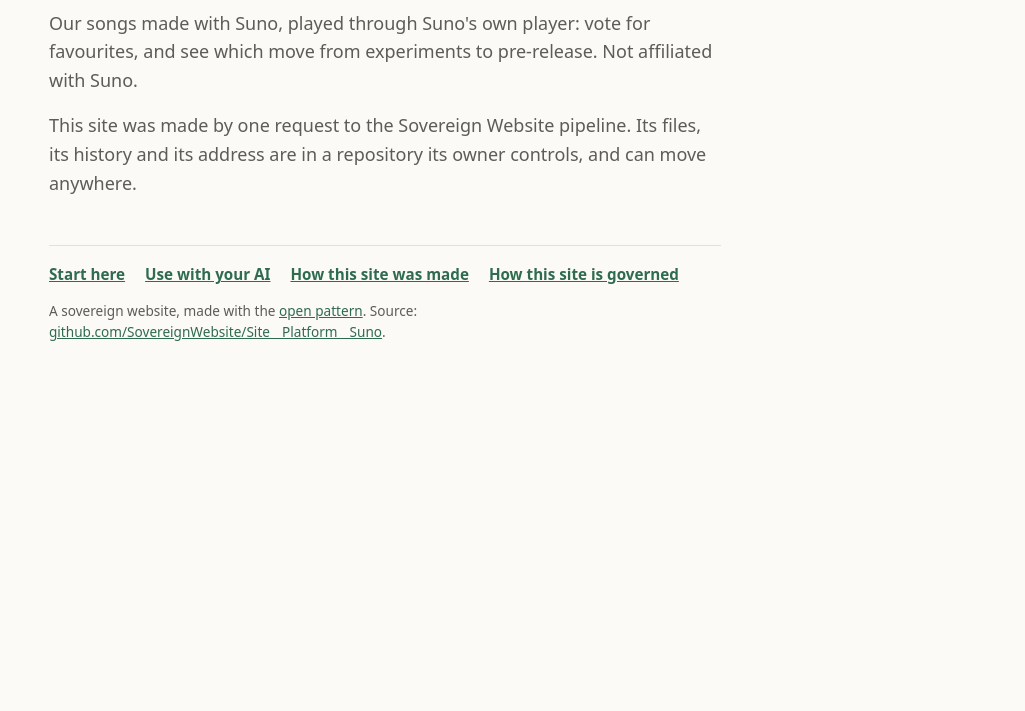
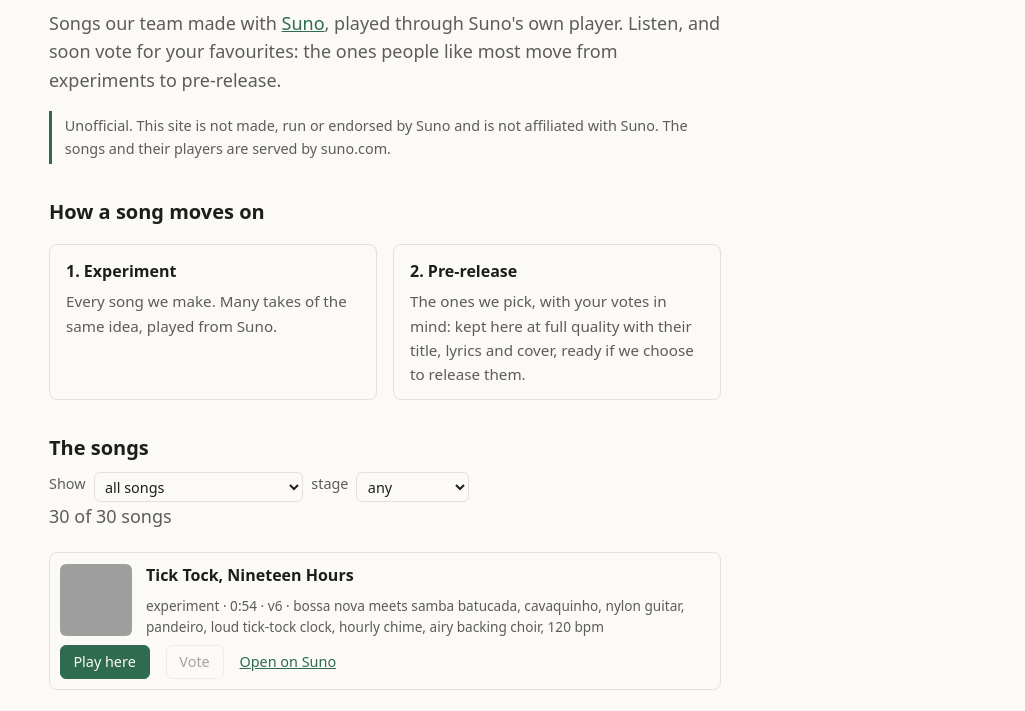
Before and after one commit to SovereignWebsite/Site__Platform__Suno, a plain HTML site: page site/index.html in a window 1280 px wide. Shown: the part 231-942 px from the top of the page, without its empty margins (255-1280 px from the left). Before the commit the page ends 800 px from the top, so only its background shows below. Drawn offline with Linux system fonts and the light colour scheme; grey boxes are pictures that could not be loaded.

Commit message:
Songs: the 30 team songs with Suno's player, stages, fork notes
Home page lists site/data/songs.json (30 songs, all public on Suno at
Dinis's word), each with its cover, a Play button that loads Suno's
embed player only on press, and a link to suno.com. Two stages
(experiment, pre-release); voting shown as coming (lane not yet made);
"Make your own" for forks. A Content-Security-Policy on the home page
allows only Suno's embed and covers. Unofficial note on every page
except /policy/ (needs the owner's yes). Keeper entry in data/agents.json.
Checks run locally: build, share, quality, html-validate, axe: pass.

Decision: 2026-11-23__suno-site
Agent: suno.b@SovereignWebsite.dinis
Co-Authored-By: Claude Opus 5.5 <noreply@anthropic.com>
Claude-Session: https://claude.ai/code/session_01Kw9UwBWVj7sxLdmr1ZKwh4

```diff
--- /dev/null
+++ b/site/assets/songs.js
@@ -0,0 +1,33 @@
+// Renders site/data/songs.json. Suno's player (suno.com/embed/<id>) loads only when a visitor presses Play.
+(async () => {
+  const list = document.getElementById('list'), count = document.getElementById('count');
+  const fam = document.getElementById('family'), stage = document.getElementById('stage');
+  let data;
+  try { data = await (await fetch('/data/songs.json', { cache: 'no-cache' })).json(); }
+  catch { count.textContent = 'The song list could not be loaded.'; return; }
+  for (const f of data.families) fam.add(new Option(f.name, f.name));
+  const mmss = (s) => `${Math.floor(s / 60)}:${String(s % 60).padStart(2, '0')}`;
+  const el = (tag, props = {}, kids = []) => { const e = Object.assign(document.createElement(tag), props); e.append(...kids); return e; };
+  const render = () => {
+    const songs = data.songs.filter((s) => (!fam.value || s.family === fam.value) && (!stage.value || s.stage === stage.value));
+    count.textContent = `${songs.length} of ${data.songs.length} songs`;
+    list.replaceChildren(...songs.map((s, i) => {
+      const play = el('button', { type: 'button', textContent: 'Play here' });
+      const vote = el('button', { type: 'button', textContent: 'Vote', disabled: true, title: 'Voting opens soon' });
+      const li = el('li', { className: 'song' }, [
+        el('img', { src: `https://cdn1.suno.ai/image_${s.id}.jpeg`, alt: '', loading: 'lazy', width: 72, height: 72 }),
+        el('h3', { textContent: s.title }),
+        el('p', { className: 'meta', textContent: [s.stage, mmss(s.duration_s), s.model, s.style].filter(Boolean).join(' · ') }),
+        el('div', { className: 'acts' }, [play, vote, el('a', { href: `https://suno.com/song/${s.id}`, textContent: 'Open on Suno' })]),
+      ]);
+      play.addEventListener('click', () => {
+        if (li.querySelector('iframe')) return;
+        li.append(el('iframe', { src: `https://suno.com/embed/${s.id}`, title: `${s.title}, Suno player`, allow: 'autoplay; encrypted-media', loading: 'lazy' }));
+        play.disabled = true; play.textContent = 'Playing below';
+      });
+      return li;
+    }));
+  };
+  fam.addEventListener('change', render); stage.addEventListener('change', render);
+  render();
+})();
--- /dev/null
+++ b/site/data/songs.json
@@ -0,0 +1,317 @@
+{
+ "about": "The songs on this site. Each entry is a song in our Suno library, played through Suno's own embed player (https://suno.com/embed/<id>). To make this site your own, fork the repository and replace these entries with your own public Suno songs. stage is experiment or pre-release.",
+ "source": "Read from the team's Suno library through Suno's MCP connection by suno.b@SovereignWebsite.dinis on 23 November 2026 (all 30 made public at Dinis Cruz's word in its session). Style notes are shortened from the prompts.",
+ "updated": "2026-11-23",
+ "families": [
+  {
+   "name": "Tick Tock, Nineteen Hours",
+   "about": "Bossa nova and samba with a ticking clock, from 15 November 2026."
+  },
+  {
+   "name": "Strangers in the Loop",
+   "about": "Piano rock, then R&B soul takes of the same song, from 13 November 2026."
+  }
+ ],
+ "songs": [
+  {
+   "id": "c2f9b518-8896-425b-b364-6e0acdd1ebe8",
+   "title": "Tick Tock, Nineteen Hours",
+   "family": "Tick Tock, Nineteen Hours",
+   "created": "2026-11-15",
+   "duration_s": 54,
+   "model": "v6",
+   "style": "bossa nova meets samba batucada, cavaquinho, nylon guitar, pandeiro, loud tick-tock clock, hourly chime, airy backing choir, 120 bpm",
+   "stage": "experiment"
+  },
+  {
+   "id": "76606f79-2030-46a9-8c32-a00b929fcf71",
+   "title": "Tick Tock, Nineteen Hours",
+   "family": "Tick Tock, Nineteen Hours",
+   "created": "2026-11-15",
+   "duration_s": 74,
+   "model": "v6",
+   "style": "bossa nova meets samba batucada, cavaquinho, nylon guitar, pandeiro, loud tick-tock clock, hourly chime, airy backing choir, 120 bpm",
+   "stage": "experiment"
+  },
+  {
+   "id": "434599ad-1f80-4785-8db0-8b2cd1c656c1",
+   "title": "Tick Tock, Nineteen Hours (Remastered)",
+   "family": "Tick Tock, Nineteen Hours",
+   "created": "2026-11-15",
+   "duration_s": 137,
+   "model": "v6",
+   "style": "bossa nova, Brazilian jazz",
+   "stage": "experiment"
+  },
+  {
+   "id": "58747899-0a78-4f9c-a1e2-c1538020b00b",
+   "title": "Tick Tock, Nineteen Hours (Remastered)",
+   "family": "Tick Tock, Nineteen Hours",
+   "created": "2026-11-15",
+   "duration_s": 137,
+   "model": "v6",
+   "style": "bossa nova, Brazilian jazz",
+   "stage": "experiment"
+  },
+  {
+   "id": "bfc08c34-f091-4b53-8263-3065b65f67a4",
+   "title": "Tick Tock, Nineteen Hours: Natural Vocal",
+   "family": "Tick Tock, Nineteen Hours",
+   "created": "2026-11-15",
+   "duration_s": 128,
+   "model": "v6",
+   "style": "bossa nova, Brazilian jazz, cavaquinho, nylon guitar, upright bass, tick-tock clock, call and response, 118 bpm",
+   "stage": "experiment"
+  },
+  {
+   "id": "acf7e6cd-9b3b-472c-8576-79e6b560dfae",
+   "title": "Tick Tock, Nineteen Hours: Natural Lead",
+   "family": "Tick Tock, Nineteen Hours",
+   "created": "2026-11-15",
+   "duration_s": 128,
+   "model": "v6",
+   "style": "bossa nova, Brazilian jazz, cavaquinho, nylon guitar, upright bass, tick-tock clock, call and response, 118 bpm",
+   "stage": "experiment"
+  },
+  {
+   "id": "be3287da-6823-4b42-bcee-b5c83a11fdba",
+   "title": "Tick Tock, Nineteen Hours",
+   "family": "Tick Tock, Nineteen Hours",
+   "created": "2026-11-15",
+   "duration_s": 128,
+   "model": "v6",
+   "style": "bossa nova, Brazilian jazz, cavaquinho, nylon guitar, upright bass, tick-tock clock, vocoded choir, 118 bpm",
+   "stage": "experiment"
+  },
+  {
+   "id": "a2c3012f-e717-4d97-94d4-cf71e7ee285d",
+   "title": "Tick Tock, Nineteen Hours",
+   "family": "Tick Tock, Nineteen Hours",
+   "created": "2026-11-15",
+   "duration_s": 137,
+   "model": "v6",
+   "style": "bossa nova, Brazilian jazz, cavaquinho, nylon guitar, upright bass, tick-tock clock, vocoded choir, 118 bpm",
+   "stage": "experiment"
+  },
+  {
+   "id": "6e5a5a69-29e3-495e-96db-61efb3059bae",
+   "title": "Tick Tock, Nineteen Hours",
+   "family": "Tick Tock, Nineteen Hours",
+   "created": "2026-11-15",
+   "duration_s": 177,
+   "model": "v6",
+   "style": "electro bossa nova, Brazilian jazz synth-pop, Rhodes, tick-tock clock, vocoded choir, 118 bpm",
+   "stage": "experiment"
+  },
+  {
+   "id": "d844772f-6638-439a-b135-82792538f6e1",
+   "title": "Tick Tock, Nineteen Hours",
+   "family": "Tick Tock, Nineteen Hours",
+   "created": "2026-11-15",
+   "duration_s": 169,
+   "model": "v6",
+   "style": "electro bossa nova, Brazilian jazz synth-pop, Rhodes, tick-tock clock, vocoded choir, 118 bpm",
+   "stage": "experiment"
+  },
+  {
+   "id": "0f4865aa-69e0-4c1a-96a1-43cb13b102f2",
+   "title": "Nineteen Hours",
+   "family": "Tick Tock, Nineteen Hours",
+   "created": "2026-11-15",
+   "duration_s": 257,
+   "model": "v6",
+   "style": "electro bossa nova, synth-pop with Brazilian jazz, nylon guitar, Rhodes, ticking clock percussion, warm male lead, 118 bpm",
+   "stage": "experiment"
+  },
+  {
+   "id": "e6fdf31c-7c91-46f6-8f26-afe31a976672",
+   "title": "Nineteen Hours",
+   "family": "Tick Tock, Nineteen Hours",
+   "created": "2026-11-15",
+   "duration_s": 264,
+   "model": "v6",
+   "style": "electro bossa nova, synth-pop with Brazilian jazz, nylon guitar, Rhodes, ticking clock percussion, warm male lead, 118 bpm",
+   "stage": "experiment"
+  },
+  {
+   "id": "a2c0b107-a073-4914-afe5-470e9b1adf7a",
+   "title": "Strangers in the Loop (Soul Version)",
+   "family": "Strangers in the Loop",
+   "created": "2026-11-13",
+   "duration_s": 220,
+   "model": "v6",
+   "style": "upbeat R&B soul, modern Motown groove, gospel backing choir, punchy horns, Rhodes, 108 bpm",
+   "stage": "experiment"
+  },
+  {
+   "id": "f581d65d-a225-4518-ab4a-d87c8afb0a6f",
+   "title": "Strangers in the Loop (Soul Version)",
+   "family": "Strangers in the Loop",
+   "created": "2026-11-13",
+   "duration_s": 229,
+   "model": "v6",
+   "style": "upbeat R&B soul, modern Motown groove, gospel backing choir, punchy horns, Rhodes, 108 bpm",
+   "stage": "experiment"
+  },
+  {
+   "id": "2ac5c2b8-97a9-4646-8333-915d2a11117d",
+   "title": "Strangers in the Loop",
+   "family": "Strangers in the Loop",
+   "created": "2026-11-13",
+   "duration_s": 237,
+   "model": "v6",
+   "style": "",
+   "stage": "experiment"
+  },
+  {
+   "id": "1aac0743-54eb-4491-871f-6092b1f0759f",
+   "title": "Strangers in the Loop",
+   "family": "Strangers in the Loop",
+   "created": "2026-11-13",
+   "duration_s": 258,
+   "model": "v6",
+   "style": "",
+   "stage": "experiment"
+  },
+  {
+   "id": "8f78f212-e8b9-4b92-8ea3-f42aed892592",
+   "title": "Strangers in the Loop",
+   "family": "Strangers in the Loop",
+   "created": "2026-11-13",
+   "duration_s": 258,
+   "model": "v6",
+   "style": "upbeat contemporary R&B soul, syncopated drums, bright electric piano, layered backing vocals, male tenor with falsetto",
+   "stage": "experiment"
+  },
+  {
+   "id": "bfcf7bf2-ef74-47a7-b6cf-d8a2ef145819",
+   "title": "Strangers in the Loop",
+   "family": "Strangers in the Loop",
+   "created": "2026-11-13",
+   "duration_s": 252,
+   "model": "v6",
+   "style": "upbeat contemporary R&B soul, syncopated drums, bright electric piano, layered backing vocals, male tenor with falsetto",
+   "stage": "experiment"
+  },
+  {
+   "id": "afaa2351-2a15-458d-81db-2337c2474eda",
+   "title": "Upbeat Soul",
+   "family": "Strangers in the Loop",
+   "created": "2026-11-13",
+   "duration_s": 136,
+   "model": "v6",
+   "style": "upbeat R&B soul",
+   "stage": "experiment"
+  },
+  {
+   "id": "825a21b8-acb8-4a26-b924-17db89ca8783",
+   "title": "Upbeat Soul",
+   "family": "Strangers in the Loop",
+   "created": "2026-11-13",
+   "duration_s": 144,
+   "model": "v6",
+   "style": "upbeat R&B soul",
+   "stage": "experiment"
+  },
+  {
+   "id": "4fd6fe2d-0563-4761-ad20-ce1668fee6cf",
+   "title": "Strangers in the Loop",
+   "family": "Strangers in the Loop",
+   "created": "2026-11-13",
+   "duration_s": 263,
+   "model": "v6",
+   "style": "R&B soul",
+   "stage": "experiment"
+  },
+  {
+   "id": "757fc8e5-971a-42ad-8294-b6aa0a49d6fd",
+   "title": "Strangers in the Loop",
+   "family": "Strangers in the Loop",
+   "created": "2026-11-13",
+   "duration_s": 253,
+   "model": "v6",
+   "style": "R&B soul",
+   "stage": "experiment"
+  },
+  {
+   "id": "03372da1-5a65-4462-9731-eb978f9da4b7",
+   "title": "Strangers in the Loop",
+   "family": "Strangers in the Loop",
+   "created": "2026-11-13",
+   "duration_s": 229,
+   "model": "v6",
+   "style": "",
+   "stage": "experiment"
+  },
+  {
+   "id": "1f0629d1-b3dc-456a-8ef9-1fc2dc4c7274",
+   "title": "Strangers in the Loop",
+   "family": "Strangers in the Loop",
+   "created": "2026-11-13",
+   "duration_s": 221,
+   "model": "v6",
+   "style": "",
+   "stage": "experiment"
+  },
+  {
+   "id": "49aeb5ed-ea44-4cc2-ac6f-51776d3c97ac",
+   "title": "Strangers in the Loop",
+   "family": "Strangers in the Loop",
+   "created": "2026-11-13",
+   "duration_s": 255,
+   "model": "v6-mini",
+   "style": "contemporary R&B soul, warm electric piano, rounded bass, layered backing vocals, male tenor",
+   "stage": "experiment"
+  },
+  {
+   "id": "68d198d7-7dfc-4c7f-a4ad-dba45e525abf",
+   "title": "Strangers in the Loop",
+   "family": "Strangers in the Loop",
+   "created": "2026-11-13",
+   "duration_s": 256,
+   "model": "v6-mini",
+   "style": "contemporary R&B soul, warm electric piano, rounded bass, layered backing vocals, male tenor",
+   "stage": "experiment"
+  },
+  {
+   "id": "4bf83127-a92d-41e6-8af1-9e35e264c714",
+   "title": "Strangers in the Loop",
+   "family": "Strangers in the Loop",
+   "created": "2026-11-13",
+   "duration_s": 257,
+   "model": "v6-mini",
+   "style": "early 2000s British piano rock, emotive male tenor, upright piano, chiming guitar, 96 bpm",
+   "stage": "experiment"
+  },
+  {
+   "id": "b4eb3fcf-b572-48c3-a9a9-e9da123756e2",
+   "title": "Strangers in the Loop",
+   "family": "Strangers in the Loop",
+   "created": "2026-11-13",
+   "duration_s": 258,
+   "model": "v6-mini",
+   "style": "early 2000s British piano rock, emotive male tenor, upright piano, chiming guitar, 96 bpm",
+   "stage": "experiment"
+  },
+  {
+   "id": "e67860a9-2ea9-44df-92cd-b7589f7aed0e",
+   "title": "Strangers in the Loop",
+   "family": "Strangers in the Loop",
+   "created": "2026-11-13",
+   "duration_s": 243,
+   "model": "v6",
+   "style": "early 2000s British piano rock, emotive male tenor, upright piano, chiming guitar, 96 bpm",
+   "stage": "experiment"
+  },
+  {
+   "id": "ccece874-8c5f-4d72-b7d3-f79f38d978ab",
+   "title": "Strangers in the Loop",
+   "family": "Strangers in the Loop",
+   "created": "2026-11-13",
+   "duration_s": 243,
+   "model": "v6",
+   "style": "early 2000s British piano rock, emotive male tenor, upright piano, chiming guitar, 96 bpm",
+   "stage": "experiment"
+  }
+ ]
+}
--- a/site/index.html
+++ b/site/index.html
@@ -2,6 +2,7 @@
 <html lang="en-GB">
 <head>
 <meta charset="utf-8">
+<meta http-equiv="Content-Security-Policy" content="default-src 'self'; script-src 'self'; style-src 'self' 'unsafe-inline'; img-src 'self' data: https://cdn1.suno.ai; frame-src https://suno.com; connect-src 'self'; base-uri 'none'; form-action 'none'; object-src 'none'">
 <meta name="viewport" content="width=device-width, initial-scale=1">
 <title>Suno, our songs (unofficial)</title>
 <meta name="description" content="Our songs made with Suno, played through Suno's own player: vote for favourites, and see which move from experiments to pre-release. Not affiliated with Suno.">
@@ -61,6 +62,19 @@ h2{font-size:1.25rem;margin:2rem 0 .5rem}ol,ul.plain{color:var(--muted);padding-
 pre{background:rgba(127,127,127,.1);padding:.8rem 1rem;border-radius:6px;white-space:pre-wrap;font-size:.9rem;color:var(--fg)}
 code{font-size:.9em}main a,main code{overflow-wrap:anywhere}
 @media (max-width:599px){footer,.family-credit,.family,.site-links{font-size:15px}}
+.unofficial{font-size:.9rem;border-left:3px solid var(--accent);padding:.2rem .8rem;margin:1rem 0}
+.stages{display:grid;grid-template-columns:repeat(auto-fit,minmax(14rem,1fr));gap:1rem;margin:1rem 0}
+.stage{border:1px solid var(--line);border-radius:8px;padding:.8rem 1rem}.stage h3{margin:.1rem 0 .3rem;font-size:1rem}.stage p{font-size:.95rem;margin:0}
+.songs{list-style:none;padding:0;margin:1rem 0;display:grid;gap:.8rem}
+.song{display:grid;grid-template-columns:72px 1fr;gap:.4rem .9rem;align-items:center;border:1px solid var(--line);border-radius:8px;padding:.6rem}
+.song img{width:72px;height:72px;border-radius:6px;object-fit:cover;grid-row:span 2}
+.song h3{margin:0;font-size:1rem;color:var(--fg)}.song .meta{font-size:.85rem;color:var(--muted);margin:0}
+.song .acts{grid-column:1/-1;display:flex;flex-wrap:wrap;gap:.5rem 1rem;align-items:center;font-size:.9rem}
+.song button{font:inherit;font-size:.9rem;padding:.3rem .8rem;border-radius:6px;border:1px solid var(--accent);background:var(--accent);color:var(--bg);cursor:pointer;min-height:32px}
+.song button[disabled]{opacity:.55;cursor:not-allowed;background:transparent;color:var(--muted);border-color:var(--line)}
+.song iframe{grid-column:1/-1;width:100%;height:240px;border:0;border-radius:6px}
+.filters{display:flex;flex-wrap:wrap;gap:.5rem;font-size:.9rem}.filters label{color:var(--muted)}
+.filters select{font:inherit;font-size:.9rem;padding:.2rem .4rem;background:var(--bg);color:var(--fg);border:1px solid var(--line);border-radius:6px}
 </style>
 </head>
 <body>
@@ -92,8 +106,32 @@ code{font-size:.9em}main a,main code{overflow-wrap:anywhere}
 <main id="main">
 <div class="mark">suno.platform.sovereignweb.site</div>
 <h1>Suno, our songs (unofficial)</h1>
-<p>Our songs made with Suno, played through Suno's own player: vote for favourites, and see which move from experiments to pre-release. Not affiliated with Suno.</p>
-<p>This site was made by one request to the Sovereign Website pipeline. Its files, its history and its address are in a repository its owner controls, and can move anywhere.</p>
+<p>Songs our team made with <a href="https://suno.com/">Suno</a>, played through Suno's own player. Listen, and soon vote for your favourites: the ones people like most move from experiments to pre-release.</p>
+<p class="unofficial">Unofficial. This site is not made, run or endorsed by Suno and is not affiliated with Suno. The songs and their players are served by suno.com.</p>
+
+<h2>How a song moves on</h2>
+<div class="stages">
+  <div class="stage"><h3>1. Experiment</h3><p>Every song we make. Many takes of the same idea, played from Suno.</p></div>
+  <div class="stage"><h3>2. Pre-release</h3><p>The ones we pick, with your votes in mind: kept here at full quality with their title, lyrics and cover, ready if we choose to release them.</p></div>
+</div>
+
+<h2 id="songs">The songs</h2>
+<div class="filters">
+  <label for="family">Show</label>
+  <select id="family"><option value="">all songs</option></select>
+  <label for="stage">stage</label>
+  <select id="stage"><option value="">any</option><option value="experiment">experiment</option><option value="pre-release">pre-release</option></select>
+</div>
+<p id="count" class="meta" aria-live="polite"></p>
+<ul class="songs" id="list"></ul>
+<noscript><p>The list needs JavaScript. Every song is also in <a href="/data/songs.json">data/songs.json</a>, and plays at suno.com/song/ followed by its id.</p></noscript>
+
+<h2 id="vote">Voting</h2>
+<p>Voting opens soon: three votes a day per browser, each signed in your browser, with nothing stored about you. Until then, the buttons above are off.</p>
+
+<h2 id="fork">Make your own</h2>
+<p>This whole site is static files. To make one for your own songs: fork <a href="https://github.com/SovereignWebsite/Site__Platform__Suno">the repository</a>, make your songs public on Suno, put their ids in <code>site/data/songs.json</code>, and turn on GitHub Pages. No server, no account with us.</p>
+
 <footer>
 <nav class="site-links" aria-label="About this site">
   <a href="/start/">Start here</a>
@@ -101,7 +139,8 @@ code{font-size:.9em}main a,main code{overflow-wrap:anywhere}
   <a href="/admin/">How this site was made</a>
   <a href="/policy/">How this site is governed</a>
 </nav>
-A sovereign website, made with the <a href="https://sovereignwebsite.org/">open pattern</a>. Source: <a href="https://github.com/SovereignWebsite/Site__Platform__Suno">github.com/SovereignWebsite/Site__Platform__Suno</a>.</footer>
+Unofficial: not affiliated with Suno. A sovereign website, made with the <a href="https://sovereignwebsite.org/">open pattern</a>. Source: <a href="https://github.com/SovereignWebsite/Site__Platform__Suno">github.com/SovereignWebsite/Site__Platform__Suno</a>.</footer>
 </main>
+<script src="/assets/songs.js" defer></script>
 </body>
 </html>
```
Also changed, not shown: site/admin/index.html (+1 -1 lines), site/agents/index.html (+1 -1 lines), site/data/agents.json (+8 -1 lines), site/start/index.html (+1 -1 lines).
